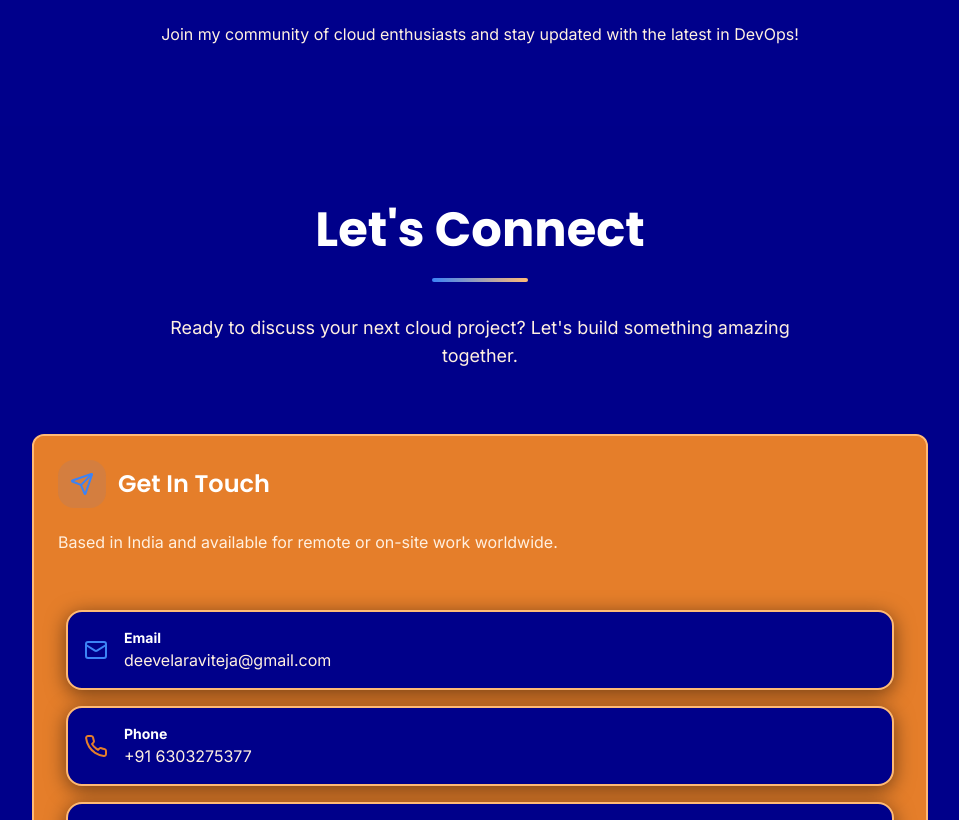
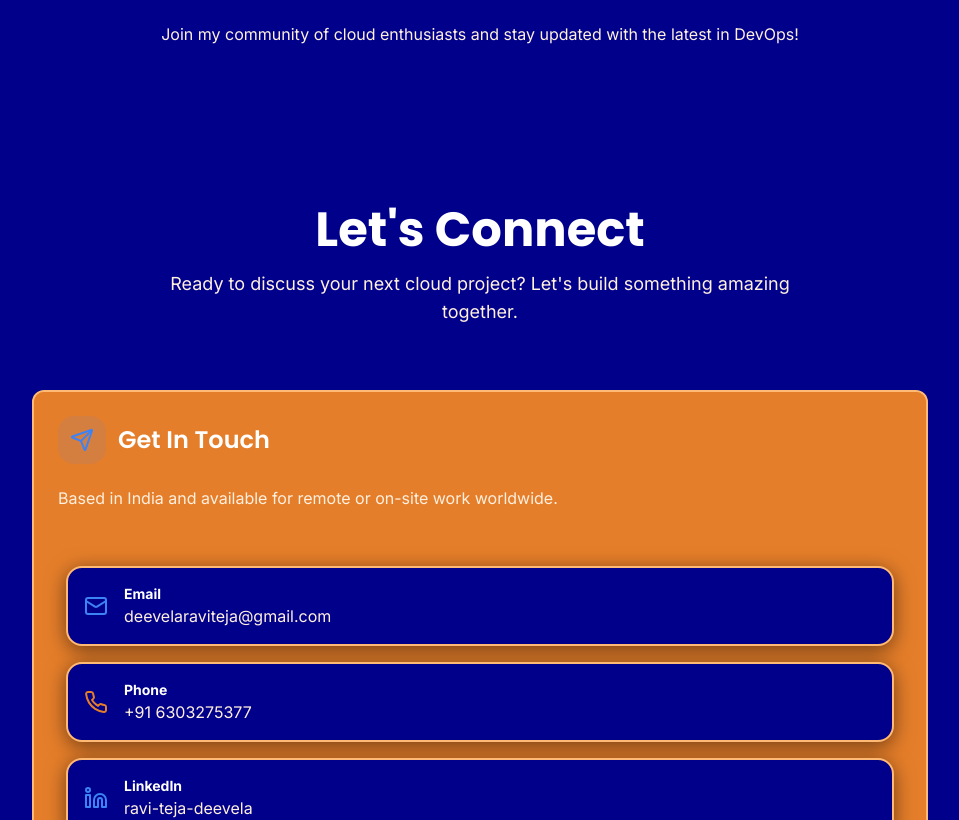
Before and after one commit to Ravi-Teja4/ravitejadeevela_portfolio, a React (Vite) app: page / in a window 1280 px wide. Shown: the part 6040-6860 px from the top of the page, without its empty margins (160-1119 px from the left). Built offline with nearby package versions, Linux system fonts and the light colour scheme.

Commit message:
Update Get In Touch styling

```diff
--- a/src/components/modern/ModernContact.tsx
+++ b/src/components/modern/ModernContact.tsx
@@ -45,10 +45,8 @@ const ModernContact = () => {
   ];
 
   return (
-    <section id="contact" className="py-20 bg-background relative overflow-hidden">
-      {/* Removed animated background for solid dark theme */}
-
-      <div className="container mx-auto px-6 relative z-10">
+    <section id="contact" className="py-20" style={{ backgroundColor: '#00008B' }}>
+      <div className="container mx-auto px-6">
         {/* Section Header */}
         <motion.div
           className="text-center mb-16"
@@ -57,10 +55,9 @@ const ModernContact = () => {
           viewport={{ once: true }}
           transition={{ duration: 0.8 }}
         >
-          <h2 className="text-4xl lg:text-5xl font-bold text-foreground mb-6">
+          <h2 className="text-4xl lg:text-5xl font-bold text-foreground mb-4">
             Let's Connect
           </h2>
-          <div className="w-24 h-1 bg-gradient-to-r from-primary to-accent mx-auto mb-8 rounded-full"></div>
           <p className="text-lg text-muted-foreground max-w-2xl mx-auto">
             Ready to discuss your next cloud project? Let's build something amazing together.
           </p>
```
